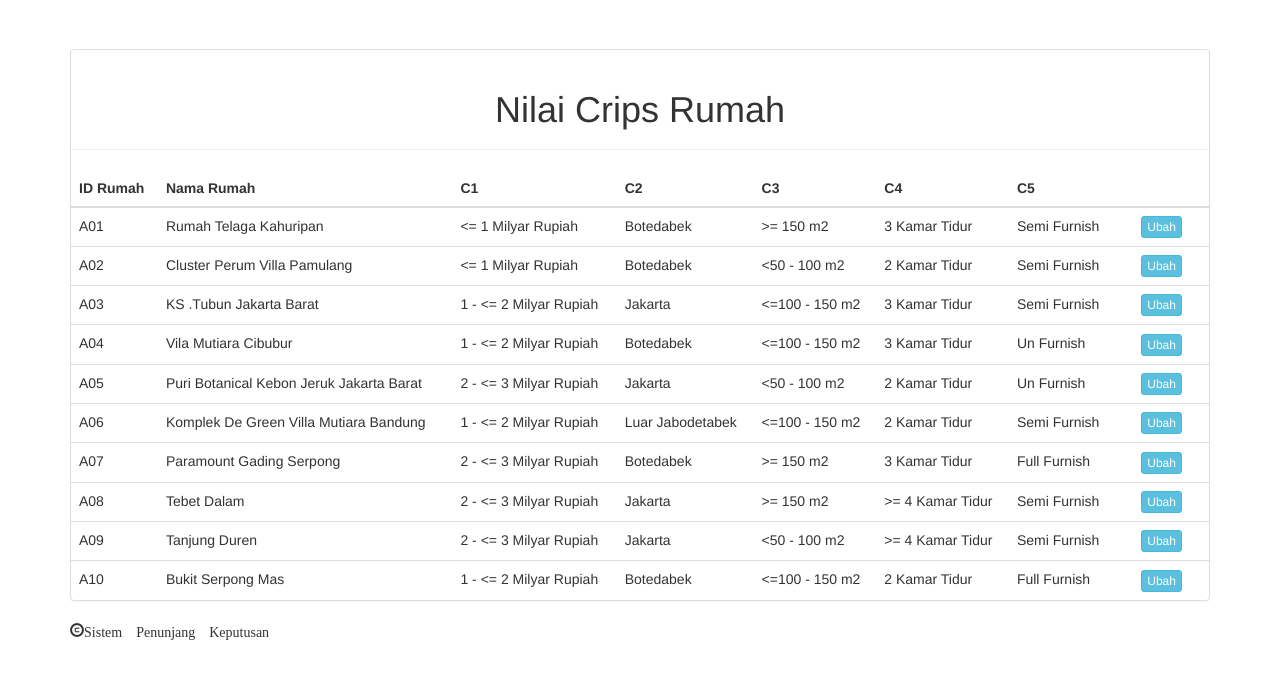
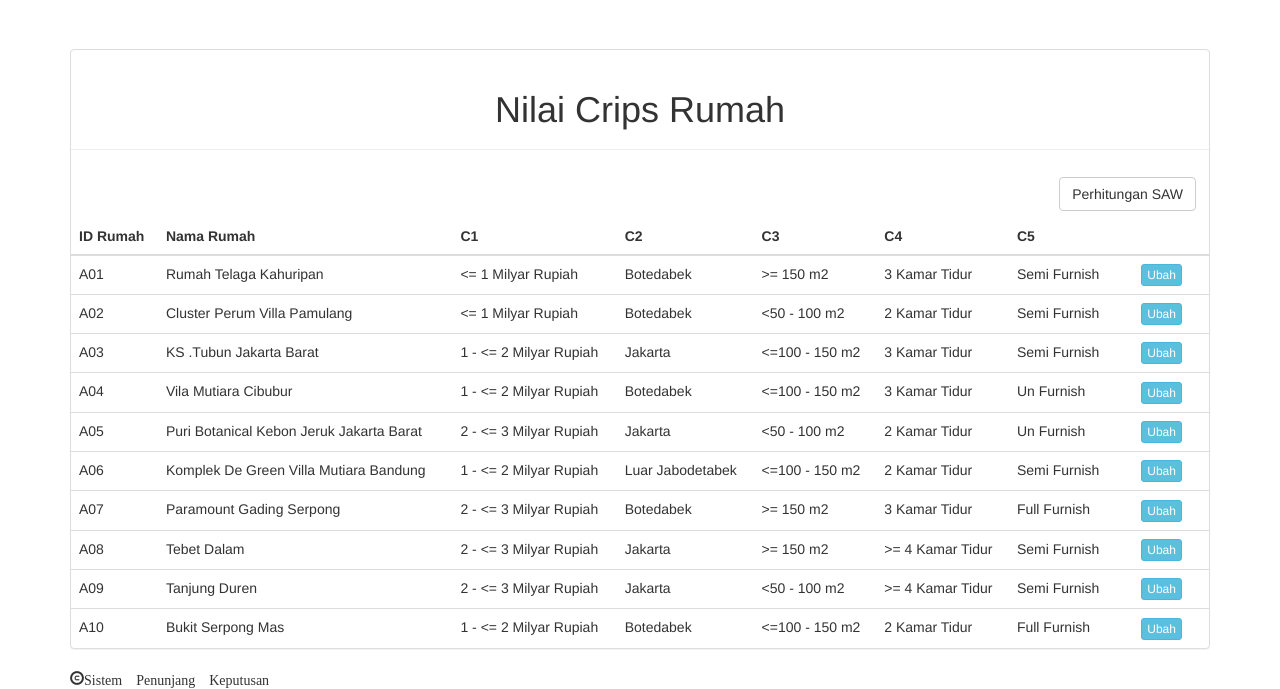
Before and after one commit to spras00/spk_zawa, a CodeIgniter app: page /spk_zawa/cr_rumah in a window 1280 px wide. Shown: the part 51-740 px from the top of the page. Run offline with CodeIgniter, Linux system fonts and the light colour scheme; a user stored in the database is signed in; data comes from the database, SQL or seed files in the repository; some libraries are stand-ins or nearby versions.

Commit message:
Update view_cr_rumah.php

```diff
--- a/application/views/view_cr_rumah.php
+++ b/application/views/view_cr_rumah.php
@@ -1,10 +1,11 @@
 </div>
   <?php
             $relasi = array();
+            if(empty($relasi)){echo "" ;}
             foreach ($rows as $row) {
                 $alternatif[$row->id_a] = $row->nm_a;
                 $relasi[$row->id_a][$row->id_k] = $row->nm_cp;
-            }
+        }
         ?>
 <table align="center" class="table table-hover">
 	  <thead><tr>
@@ -12,12 +13,17 @@
                 <th>Nama Rumah</th>
                 <?php
                 $first = array_values($relasi);
+                if(empty($first)){echo "" ;}
+                else
                 foreach ($first[0] as $key => $val):?>
                     <th><?=$key?></th>
-                <?php endforeach ?>
+                <?php endforeach?>
                 <th></th>
             </tr></thead>
-            <?php foreach ($alternatif as $key => $value):?>
+            <?php
+                if(empty($first)){echo "" ;}
+                else
+            foreach ($alternatif as $key => $value):?>
             <tr>
                 <td><?=$key?></td>
                 <td><?=$value?></td>
@@ -29,5 +35,12 @@
                 </td>
             </tr>
             <?php endforeach?>
+<div class="btn header-btn pull-right">
+<a href="<?php echo site_url('hitung'); ?>">
+<button type="button" class="btn btn-default" onclick="">
+Perhitungan SAW
+</button>
+</a>
+</div>
 </table>
 </div>
```
